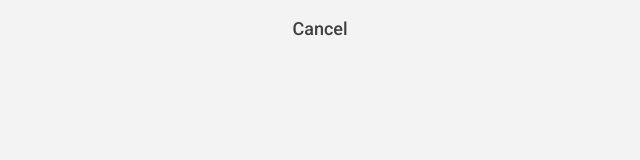
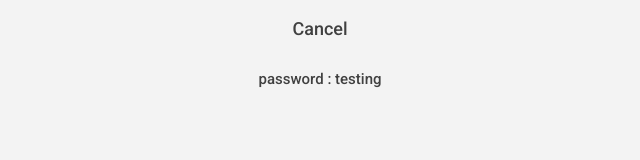
Before and after one commit to Rupesh-2003/passwords, a React (Create React App) app in the folder frontend/: page / in a window 1280 px wide. Shown: the part 462-622 px from the top of the page, without its empty margins (320-960 px from the left). Built offline with nearby package versions, Linux system fonts and the light colour scheme.

Commit message:
Added password

```diff
--- a/frontend/src/Login.js
+++ b/frontend/src/Login.js
@@ -148,6 +148,13 @@ const WarningDiv = styled.div`
         padding-left: 2%;
         color: black;
     }
+`
+const PasswordContainer = styled.div`
+    margin-top: 30px;
+    font-family: Roboto;
+    font-size: 15px;
+    font-weight: 500;
+    color: #404040;
 `
 
 const Login = () => {
@@ -360,6 +367,7 @@ const Login = () => {
                 </WarningDiv>}
         <center>
         <Copyright>@ 2021</Copyright>
+        <PasswordContainer>password : testing</PasswordContainer>
         </center>
         </LoginContainer>
     )
```
